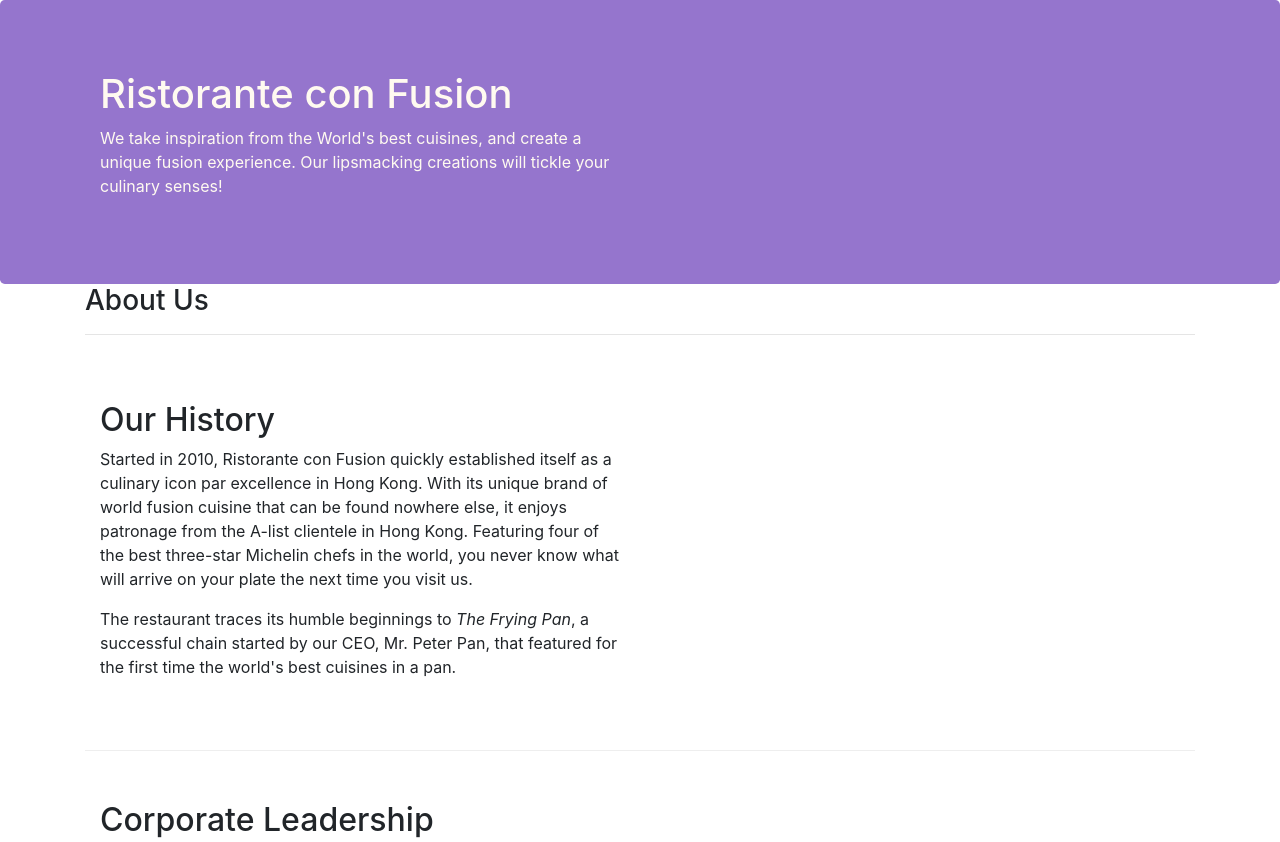
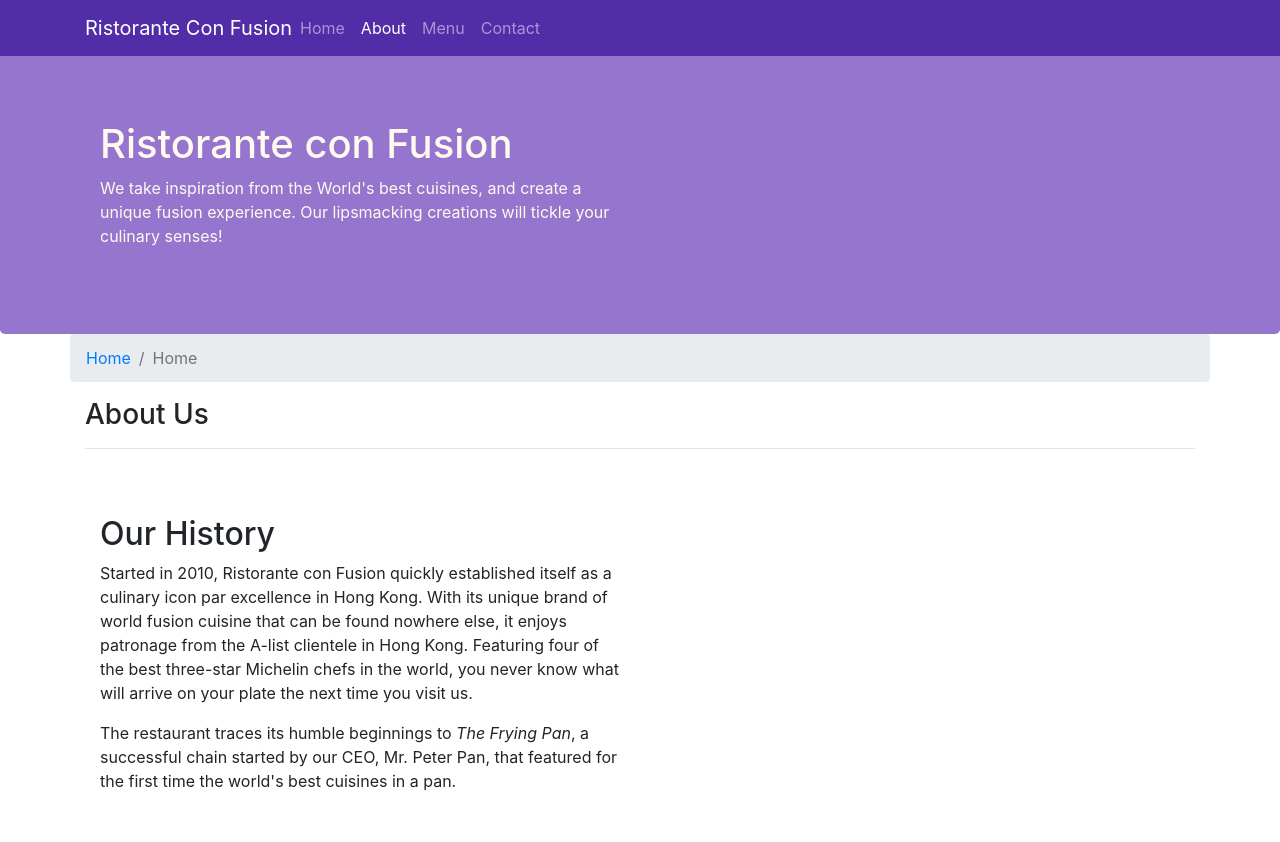
Before and after one commit to Grispi/Bootstrap_conFusion, a website: page aboutus.html in a window 1280 px wide. Shown: the top 842 px of the page. Drawn offline with nearby package versions, Linux system fonts and the light colour scheme.

Commit message:
navbar and breadcumbs

```diff
--- a/aboutus.html
+++ b/aboutus.html
@@ -20,6 +20,31 @@
   </head>
 
   <body>
+    <nav class="navbar navbar-dark navbar-expand-sm fixed-top">
+      <div class="container">
+        <button
+          class="navbar-toggler"
+          type="button"
+          data-toggle="collapse"
+          data-target="#Navbar"
+        >
+          <span class="navbar-toggler-icon"></span>
+        </button>
+        <a class="navbar-brand mr-auto" href="#">Ristorante Con Fusion</a>
+        <div class="collapse navbar-collapse" id="Navbar">
+          <ul class="navbar-nav mr-auto">
+            <li class="nav-item ">
+              <a class="nav-link" href="./index.html">Home</a>
+            </li>
+            <li class="nav-item">
+              <a class="nav-link active" href="#">About</a>
+            </li>
+            <li class="nav-item"><a class="nav-link" href="#">Menu</a></li>
+            <li class="nav-item"><a class="nav-link" href="#">Contact</a></li>
+          </ul>
+        </div>
+      </div>
+    </nav>
     <header class="jumbotron">
       <div class="container">
         <div class="row row-header">
@@ -38,6 +63,10 @@
 
     <div class="container">
       <div class="row">
+        <ol class="col-12 breadcrumb">
+          <li class="breadcrumb-item"><a href="./index.html">Home</a></li>
+          <li class="breadcrumb-item active">Home</li>
+        </ol>
         <div class="col-12">
           <h3>About Us</h3>
           <hr />
@@ -120,7 +149,7 @@
           <div class="col-4 offset-1 col-sm-2">
             <h5>Links</h5>
             <ul class="list-unstyled">
-              <li><a href="#">Home</a></li>
+              <li><a href="./index.html">Home</a></li>
               <li><a href="#">About</a></li>
               <li><a href="#">Menu</a></li>
               <li><a href="#">Contact</a></li>
--- a/css/styles.css
+++ b/css/styles.css
@@ -28,3 +28,12 @@
   margin: 0px;
   color: #0f0f0f;
 }
+
+body {
+  padding: 50px 0px 0px 0px;
+  z-index: 0;
+}
+
+.navbar-dark {
+  background-color: #512da8;
+}
```
Also changed, not shown: index.html (+26 -1 lines).
